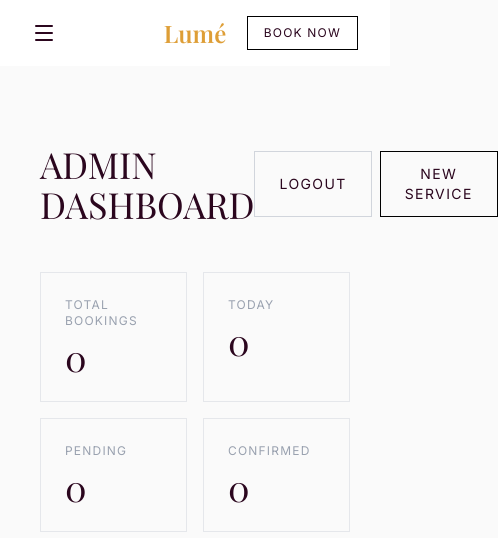
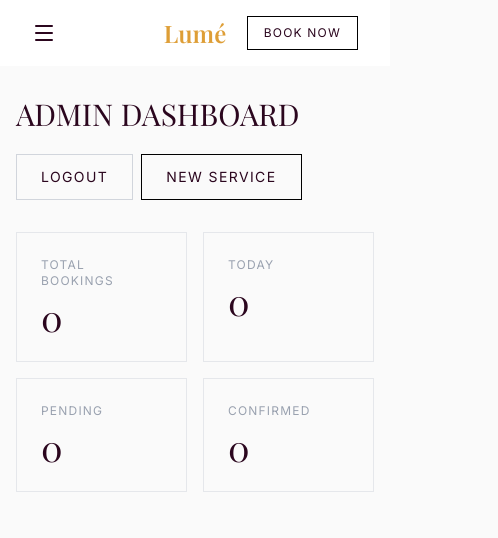
Before and after one commit to itsmilos/lume-studio-app, a Next.js app: page /admin in a window 390 px wide. Shown: the top 538 px of the page, 498 px wide, since content can reach past the window. Built offline with nearby package versions, Linux system fonts and the light colour scheme; no server answers; the database is empty; a web font is replaced by a local one.

Commit message:
feat: updated layout issues in admin dashboard on mobile screens

```diff
--- a/app/admin/page.tsx
+++ b/app/admin/page.tsx
@@ -1,30 +1,39 @@
-"use client"
+"use client";
 
-import { useState } from "react"
-import AdminTabs from "@/components/admin/AdminTabs"
-import BookingsList from "@/components/admin/dashboard/booking/BookingsList"
-import ServicesList from "@/components/admin/dashboard/service/ServicesList"
-import LogoutButton from "@/components/admin/Logout"
-import DashboardStats from "@/components/admin/dashboard/service/DashboardStats"
-import ServiceModal from "@/components/admin/dashboard/service/ServiceModal"
+import { useState } from "react";
+import AdminTabs from "@/components/admin/AdminTabs";
+import BookingsList from "@/components/admin/dashboard/booking/BookingsList";
+import ServicesList from "@/components/admin/dashboard/service/ServicesList";
+import LogoutButton from "@/components/admin/Logout";
+import DashboardStats from "@/components/admin/dashboard/service/DashboardStats";
+import ServiceModal from "@/components/admin/dashboard/service/ServiceModal";
 
 export default function DashboardPage() {
-    const [refreshKey, setRefreshKey] = useState(0)
+  const [refreshKey, setRefreshKey] = useState(0);
 
   return (
-        <div className="max-w-6xl mx-auto px-10 py-20">
-            <div className="flex justify-between items-center mb-12">
-                <h1 className="font-display text-4xl uppercase">Admin Dashboard</h1>
-                <div className="flex gap-2">
+    <main className="mx-auto w-full max-w-6xl px-4 py-8 sm:px-6 sm:py-12 lg:px-10 lg:py-16">
+      <header className="mb-8 flex flex-col gap-5 sm:mb-10 sm:flex-row sm:items-center sm:justify-between">
+        <h1 className="font-display text-3xl uppercase leading-tight sm:text-4xl">
+          Admin Dashboard
+        </h1>
+
+        <div className="flex flex-wrap items-center gap-2">
           <LogoutButton />
           <ServiceModal />
         </div>
+      </header>
+
+      <div className="mb-8 sm:mb-10">
+        <DashboardStats refreshKey={refreshKey} />
       </div>
-            <DashboardStats refreshKey={refreshKey} />
+
       <AdminTabs
-                bookings={<BookingsList onRefresh={() => setRefreshKey(prev => prev + 1)} />}
+        bookings={
+          <BookingsList onRefresh={() => setRefreshKey((prev) => prev + 1)} />
+        }
         services={<ServicesList />}
       />
-        </div>
-    )
+    </main>
+  );
 }
```
Lines whose indentation alone changed are shown as unchanged.
